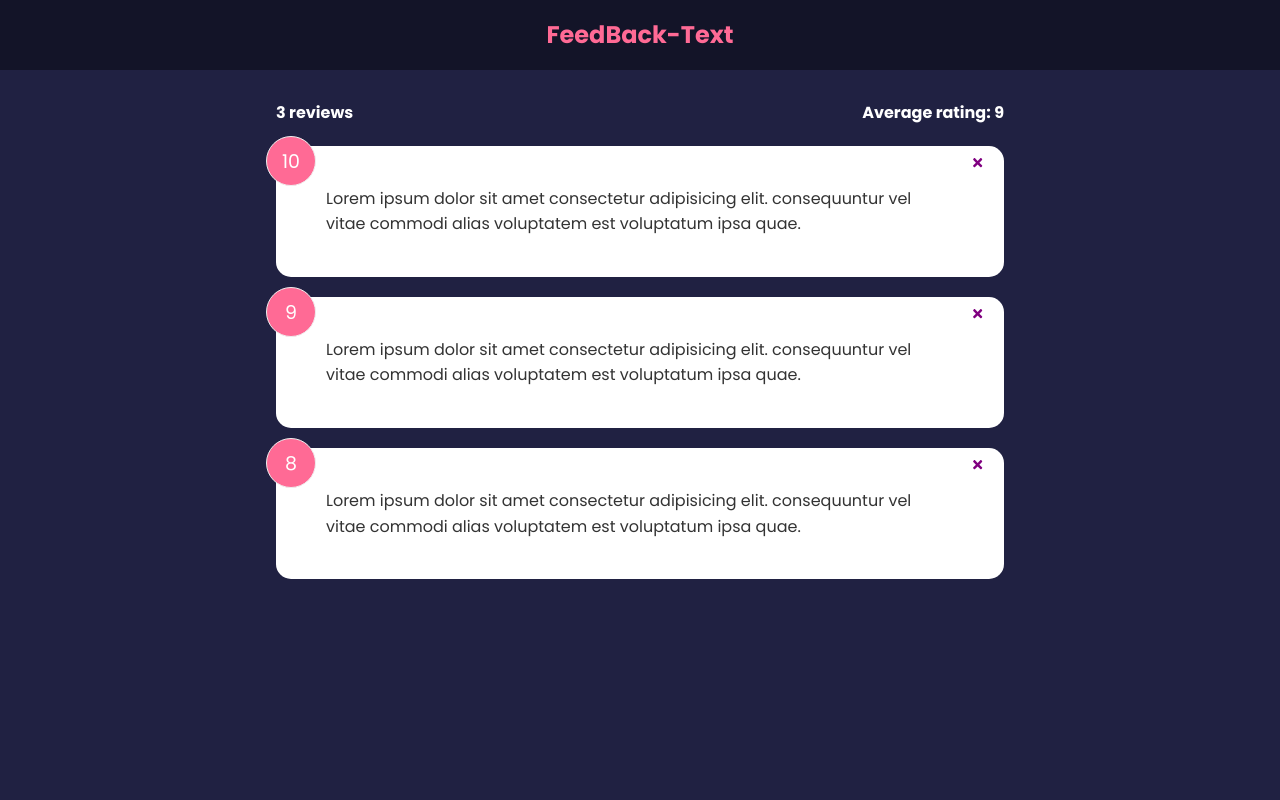
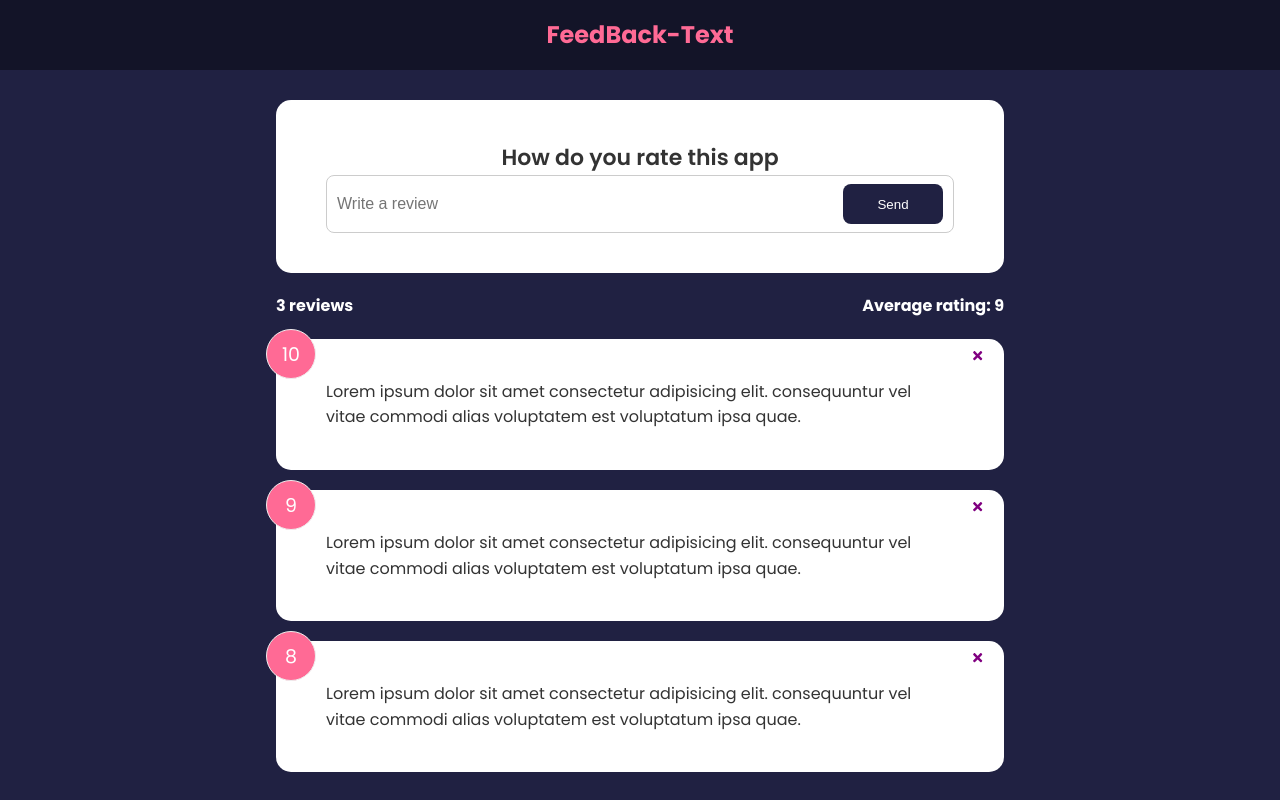
Before and after one commit to linkprada/FeedBack-App, a React (Create React App) app: page / in a window 1280 px wide. Built offline with nearby package versions, Linux system fonts and the light colour scheme.

Commit message:
Add FeedBackForm Component

```diff
--- a/src/App.js
+++ b/src/App.js
@@ -3,6 +3,7 @@
 import { useState } from "react"
 import FeedBackData from './Data/FeedBackData'
 import FeedBackStats from "./components/FeedBackStats"
+import FeedBackForm from "./components/FeedBackForm"
 
 function App() {
     var [feedBack, setFeedBack] = useState(FeedBackData)
@@ -18,6 +19,7 @@
         <>
             <Header ></Header>
             <div className="container">
+                <FeedBackForm></FeedBackForm>
                 <FeedBackStats feedBack={feedBack}></FeedBackStats>
                 <FeedBackList feedBack={feedBack} handleDelete={handleDelete}></FeedBackList>
             </div>
--- /dev/null
+++ b/src/components/FeedBackForm.jsx
@@ -0,0 +1,24 @@
+import { useState } from "react/cjs/react.development"
+import Card from "./shared/Card"
+
+function FeedBackForm() {
+    const [text, setText] = useState('');
+
+    var handleTextChange = (e) => {
+        setText(e.target.value);
+    }
+
+    return (
+        <Card>
+            <form method="post">
+                <h2>How do you rate this app</h2>
+                <div className="input-group">
+                    <input onChange={handleTextChange} type="text" placeholder="Write a review" value={text}/>
+                    <button type="submit" className="btn btn-primary">Send</button>
+                </div>
+            </form>
+        </Card>
+    )
+}
+
+export default FeedBackForm
--- a/src/components/FeedBackList.jsx
+++ b/src/components/FeedBackList.jsx
@@ -1,7 +1,6 @@
 import FeedBackItem from './FeedBackItem'
 
 function FeedBackList({feedBack, handleDelete}) {
-    console.log(feedBack.length);
     if (!feedBack || feedBack.length === 0) {
         return <div>No ratings</div>
     }
```
